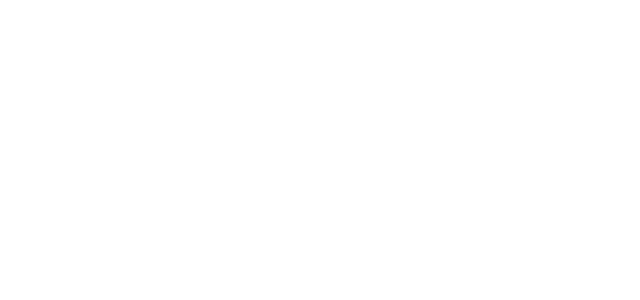
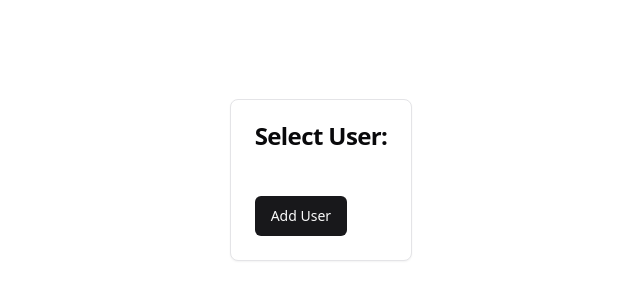
Before and after one commit to Jolvera2001/desktop_budgeting, a React (Vite) app in the folder frontend/: page / in a window 1280 px wide. Shown: the part 220-520 px from the top of the page, without its empty margins (319-959 px from the left). Built offline with nearby package versions, Linux system fonts and the light colour scheme.

Commit message:
trying to add nunito font

```diff
--- a/frontend/package.json
+++ b/frontend/package.json
@@ -9,6 +9,7 @@
     "preview": "vite preview"
   },
   "dependencies": {
+    "@radix-ui/react-slot": "^1.1.0",
     "class-variance-authority": "^0.7.0",
     "clsx": "^2.1.1",
     "lucide-react": "^0.439.0",
--- a/frontend/src/App.tsx
+++ b/frontend/src/App.tsx
@@ -1,6 +1,14 @@
 import {useState} from 'react';
-import logo from './assets/images/logo-universal.png';
 import {Greet} from "../wailsjs/go/main/App";
+import {
+    Card,
+    CardContent,
+    CardHeader,
+    CardFooter,
+    CardDescription,
+    CardTitle
+} from "@/components/ui/card"
+import { Button } from "@/components/ui/button"
 
 function App() {
     const [resultText, setResultText] = useState("Please enter your name below 👇");
@@ -14,6 +22,19 @@
 
     return (
         <>
+            <div className='flex items-center justify-center h-screen w-screen'>
+                <Card>
+                    <CardHeader>
+                        <CardTitle>Select User:</CardTitle>
+                    </CardHeader>
+                    <CardContent>
+
+                    </CardContent>
+                    <CardFooter>
+                        <Button>Add User</Button>
+                    </CardFooter>
+                </Card>
+            </div>
         </>
     )
 }
--- /dev/null
+++ b/frontend/src/components/ui/button.tsx
@@ -0,0 +1,56 @@
+import * as React from "react"
+import { Slot } from "@radix-ui/react-slot"
+import { cva, type VariantProps } from "class-variance-authority"
+
+import { cn } from "@/lib/utils"
+
+const buttonVariants = cva(
+  "inline-flex items-center justify-center whitespace-nowrap rounded-md text-sm font-medium ring-offset-background transition-colors focus-visible:outline-none focus-visible:ring-2 focus-visible:ring-ring focus-visible:ring-offset-2 disabled:pointer-events-none disabled:opacity-50",
+  {
+    variants: {
+      variant: {
+        default: "bg-primary text-primary-foreground hover:bg-primary/90",
+        destructive:
+          "bg-destructive text-destructive-foreground hover:bg-destructive/90",
+        outline:
+          "border border-input bg-background hover:bg-accent hover:text-accent-foreground",
+        secondary:
+          "bg-secondary text-secondary-foreground hover:bg-secondary/80",
+        ghost: "hover:bg-accent hover:text-accent-foreground",
+        link: "text-primary underline-offset-4 hover:underline",
+      },
+      size: {
+        default: "h-10 px-4 py-2",
+        sm: "h-9 rounded-md px-3",
+        lg: "h-11 rounded-md px-8",
+        icon: "h-10 w-10",
+      },
+    },
+    defaultVariants: {
+      variant: "default",
+      size: "default",
+    },
+  }
+)
+
+export interface ButtonProps
+  extends React.ButtonHTMLAttributes<HTMLButtonElement>,
+    VariantProps<typeof buttonVariants> {
+  asChild?: boolean
+}
+
+const Button = React.forwardRef<HTMLButtonElement, ButtonProps>(
+  ({ className, variant, size, asChild = false, ...props }, ref) => {
+    const Comp = asChild ? Slot : "button"
+    return (
+      <Comp
+        className={cn(buttonVariants({ variant, size, className }))}
+        ref={ref}
+        {...props}
+      />
+    )
+  }
+)
+Button.displayName = "Button"
+
+export { Button, buttonVariants }
--- /dev/null
+++ b/frontend/src/components/ui/card.tsx
@@ -0,0 +1,79 @@
+import * as React from "react"
+
+import { cn } from "@/lib/utils"
+
+const Card = React.forwardRef<
+  HTMLDivElement,
+  React.HTMLAttributes<HTMLDivElement>
+>(({ className, ...props }, ref) => (
+  <div
+    ref={ref}
+    className={cn(
+      "rounded-lg border bg-card text-card-foreground shadow-sm",
+      className
+    )}
+    {...props}
+  />
+))
+Card.displayName = "Card"
+
+const CardHeader = React.forwardRef<
+  HTMLDivElement,
+  React.HTMLAttributes<HTMLDivElement>
+>(({ className, ...props }, ref) => (
+  <div
+    ref={ref}
+    className={cn("flex flex-col space-y-1.5 p-6", className)}
+    {...props}
+  />
+))
+CardHeader.displayName = "CardHeader"
+
+const CardTitle = React.forwardRef<
+  HTMLParagraphElement,
+  React.HTMLAttributes<HTMLHeadingElement>
+>(({ className, ...props }, ref) => (
+  <h3
+    ref={ref}
+    className={cn(
+      "text-2xl font-semibold leading-none tracking-tight",
+      className
+    )}
+    {...props}
+  />
+))
+CardTitle.displayName = "CardTitle"
+
+const CardDescription = React.forwardRef<
+  HTMLParagraphElement,
+  React.HTMLAttributes<HTMLParagraphElement>
+>(({ className, ...props }, ref) => (
+  <p
+    ref={ref}
+    className={cn("text-sm text-muted-foreground", className)}
+    {...props}
+  />
+))
+CardDescription.displayName = "CardDescription"
+
+const CardContent = React.forwardRef<
+  HTMLDivElement,
+  React.HTMLAttributes<HTMLDivElement>
+>(({ className, ...props }, ref) => (
+  <div ref={ref} className={cn("p-6 pt-0", className)} {...props} />
+))
+CardContent.displayName = "CardContent"
+
+const CardFooter = React.forwardRef<
+  HTMLDivElement,
+  React.HTMLAttributes<HTMLDivElement>
+>(({ className, ...props }, ref) => (
+  <div
+    ref={ref}
+    className={cn("flex items-center p-6 pt-0", className)}
+    {...props}
+  />
+))
+CardFooter.displayName = "CardFooter"
+
+export { Card, CardHeader, CardFooter, CardTitle, CardDescription, CardContent }
--- a/frontend/src/index.css
+++ b/frontend/src/index.css
@@ -64,3 +64,9 @@
     @apply bg-background text-foreground;
   }
 }
+
+@font-face {
+  font-family: "nunito";
+  src: url("./assets/fonts/nunito-v16-latin-regular.woff2") format("nunito");
+  font-weight: normal;
+}
--- a/frontend/src/main.tsx
+++ b/frontend/src/main.tsx
@@ -1,6 +1,7 @@
 import React from 'react'
 import {createRoot} from 'react-dom/client'
 import App from './App'
+import  './index.css'
 
 const container = document.getElementById('root')
 
--- a/frontend/tailwind.config.js
+++ b/frontend/tailwind.config.js
@@ -7,6 +7,9 @@
   ],
   theme: {
   	extend: {
+		fontFamily : {
+			custom: ["nunito"]
+		},
   		borderRadius: {
   			lg: 'var(--radius)',
   			md: 'calc(var(--radius) - 2px)',
```
Also changed, not shown: 2 other files (tests, documents, lock files or other folders).
